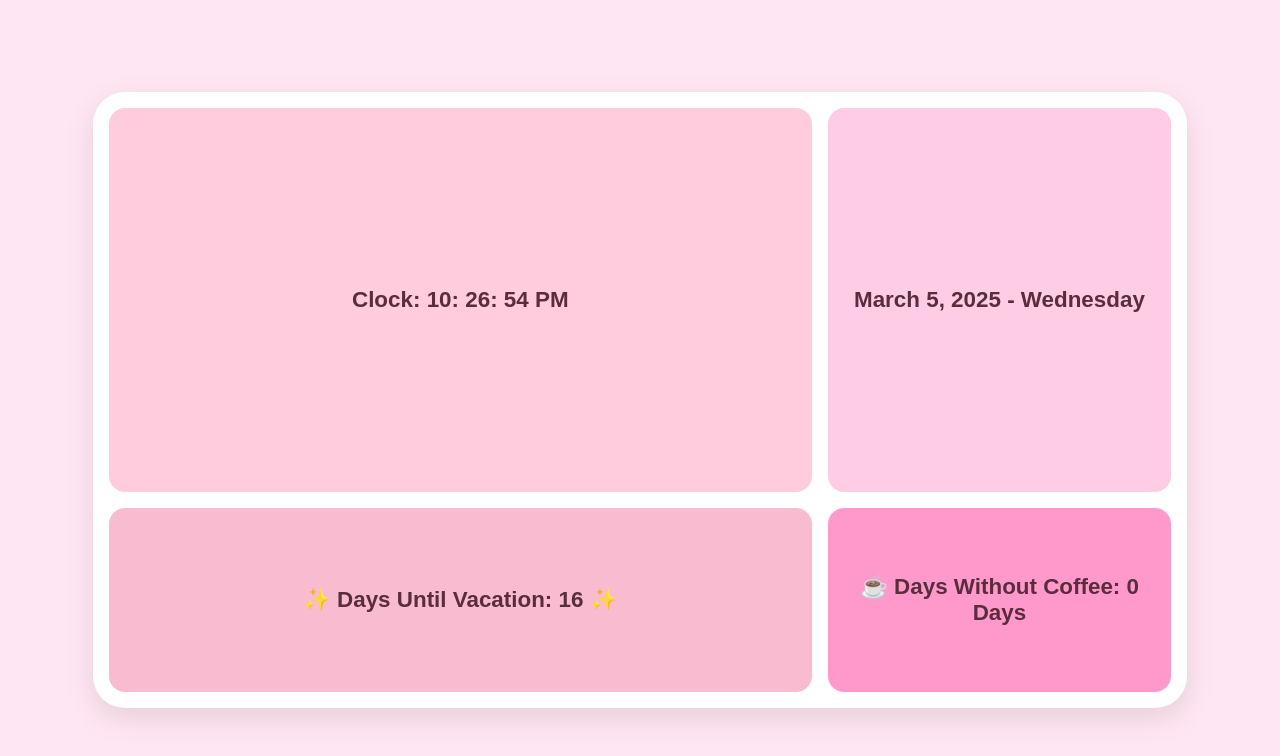
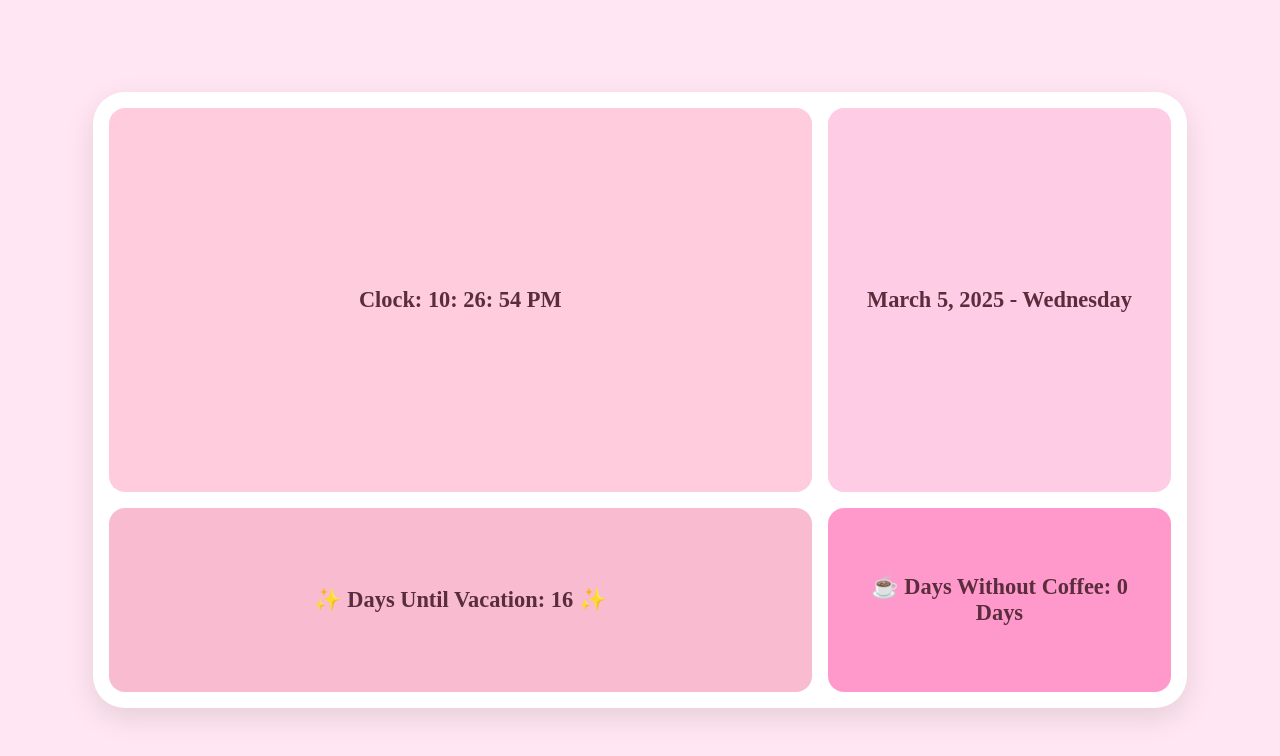
Before and after one commit to aalmond3/alyssa-s-mindful-dashboard, a plain HTML site: page index.html in a window 1280 px wide. Drawn offline with nearby package versions, Linux system fonts and the light colour scheme.

Commit message:
new typeface

```diff
--- a/css/style.css
+++ b/css/style.css
@@ -11,7 +11,7 @@ body {
   align-items: center;
   background: #ffe6f2;
   padding: 2rem;
-  font-family: 'Blippo', fantasy;
+  font-family: 'American Typewriter', serif;
   color: #5a2d3c;
 }
 
```
